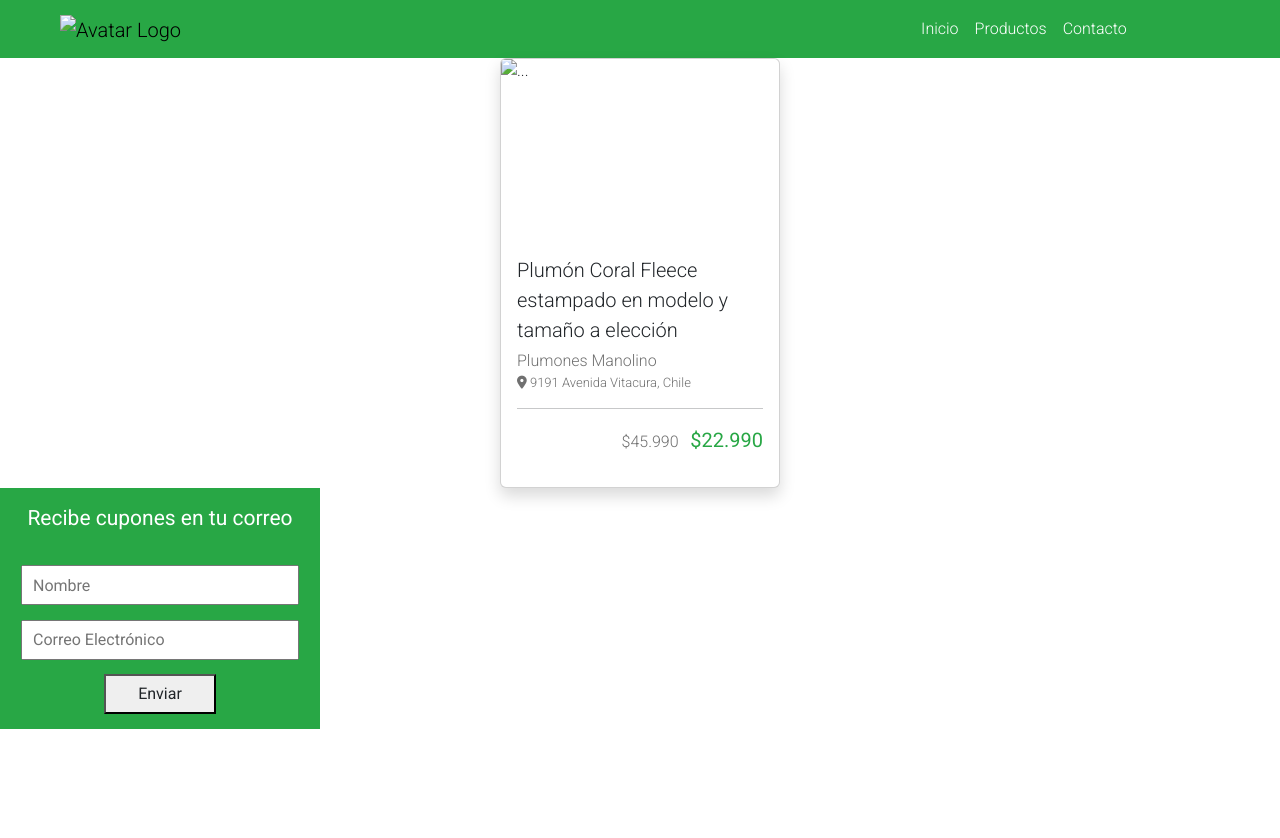
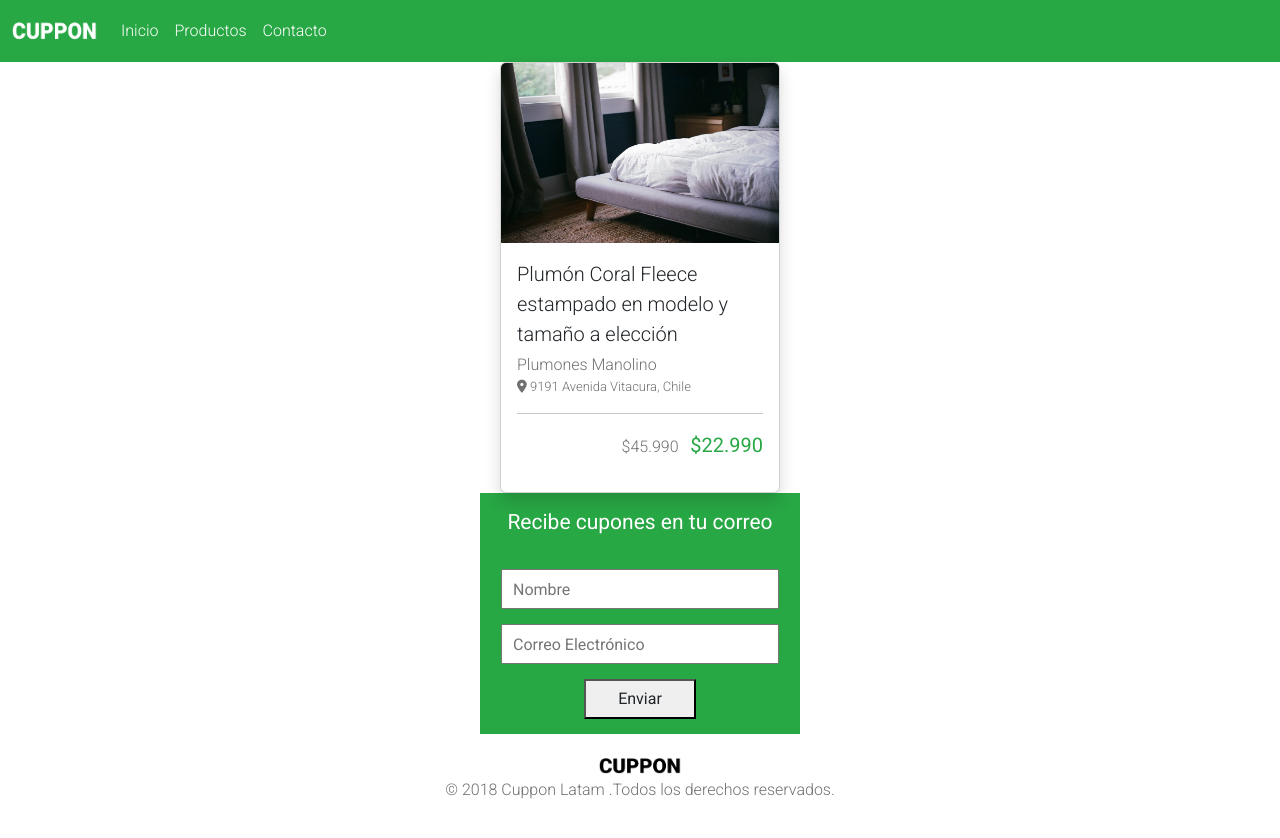
Before and after one commit to marelycarcamo/Cuppon, a plain HTML site: page index.html in a window 1280 px wide. Before the commit the page ends 800 px from the top, so only its background shows below. Drawn offline with nearby package versions, Linux system fonts and the light colour scheme.

Commit message:
correccion form

```diff
--- a/assets/css/style.css
+++ b/assets/css/style.css
@@ -9,37 +9,57 @@ body{
 	font-weight: 300;
 }
 
-/* .roboto-light .card-titulo, .card-subtitle, .card-text, .text-price{
-		font-weight: 300;
-	} */
 
 .roboto-medium, .special-price, #form-titulo, button {
 		font-family: "Roboto", sans-serif;
 		font-weight: 500;
 }
 
+#container-navbar{
+	display: flex;
+	justify-content: center;
+}
+
 .navbar {
-		overflow: hidden;
+		/* overflow: hidden; */
 		background-color: #28A745;
+		 width:  100vw;
+		height: 62px;
+
 	}
-	.navbar-nav {
-		margin-left: 70%;
+.navbar-nav {
+		/* margin-left: 70%; */
 	}
+
+
 
 #logo-cuppon{
 	height: 26px;
 	width: 85px;
+display: flex;
+justify-content: start;
 }
 
+/* .fa-bars:before {
+	content: "\f0c9";
+	font-size: 1px;
+	text-shadow: 1px 0 0 currentColor, 2px 0 0 currentColor, 3px 0 0 currentColor;
+  }
+   */
+
+
+/* row-col-auto */
 .row{
 	display: flex;
 	justify-content: center;
 	align-items: center;
+
 }
 
 .card{
 	display: flex;
 	justify-content: center;
+
 }
 
 .card img {
@@ -48,9 +68,11 @@ body{
 
 
 
+/* ################################### */
 .card-body{
 	width: 278px;
 }
+
 
 .card-title{
 font-size: 20px;
@@ -84,7 +106,7 @@ letter-spacing: 0px;
 form{
 	background-color: #28A745;
 	height: 241px;
-	width: 320px;
+	 width: 320px;
 	display: flex;
 	flex-direction: column;
 	justify-content: space-evenly;
@@ -123,3 +145,46 @@ input[type="text"]:focus {
 	font-size: 21px;
 	color: #FFFFFF;
 }
+#container-formulario{
+	display: flex;
+	justify-content: center;
+}
+
+#container-footer{
+	display: flex;
+	flex-direction: column;
+	align-items: center;
+	justify-content: space-evenly;
+}
+
+footer{
+	display: flex;
+	flex-direction: column;
+	justify-content: center;
+	align-items: center;
+	 width: 100vw;
+	height: 104px;
+	background-color: #FFFFFF;
+
+}
+
+footer img{
+	width:82px ;
+	height: 24px;
+}
+
+footer p{
+	color: #707070;
+	font-size: 16px;
+	text-align: center;
+}
+
+
+@media only screen and (max-width: 576px) {
+
+.navbar, footer{
+	width: 320px;
+}
+
+
+}
--- a/index.html
+++ b/index.html
@@ -29,20 +29,23 @@
 		<title>CUPPON</title>
 	</head>
 	<body>
-		<nav class="navbar navbar-expand-sm px-5">
+		<!-- NAVBAR -->
+		<div id="container-navbar">
+			<nav class="navbar navbar-expand-sm">
 				<div class="container-fluid">
 					<a class="navbar-brand" href="#">
 						<img
 							id="logo-cuppon"
-						src="assets/img/img/logo-white.png"
+							src="assets/img/logo-white.png"
 							alt="Avatar Logo" />
 					</a>
+
 					<button
 						class="navbar-toggler border border-1 text-white-50"
 						type="button"
 						data-bs-toggle="collapse"
 						data-bs-target="#collapsibleNavbar">
-					<span class="fa fa-bars text-white"></span>
+						<span id="fa-bars" class="fa fa-bars text-light"></span>
 					</button>
 					<div class="collapse navbar-collapse" id="collapsibleNavbar">
 						<ul class="navbar-nav">
@@ -59,10 +62,12 @@
 					</div>
 				</div>
 			</nav>
+		</div>
+		<!-- CARDS -->
 		<div class="row row-cols-auto">
 			<div class="card shadow p-0">
 				<img
-					src="assets/img/img/cupon-1.jpg"
+					src="assets/img/cupon-1.jpg"
 					class="card-img-top img-fluid"
 					alt="..." />
 				<div class="card-body">
@@ -83,7 +88,7 @@
 			</div>
 		</div>
 		<!-- FORMULARIO -->
-
+		<div id="container-formulario">
 			<form class="text-white">
 				<p id="form-titulo">Recibe cupones en tu correo</p>
 				<div class="form-input">
@@ -98,11 +103,19 @@
 				</div>
 				<button type="submit" class="form-boton">Enviar</button>
 			</form>
+		</div>
+
+		<!-- FOOTER -->
+		<div id="container-footer">
+			<footer>
+				<img src="assets/img/logo-black.png" alt="" />
+				<p>© 2018 Cuppon Latam .Todos los derechos reservados.</p>
+			</footer>
+		</div>
 
 		<script
 			src="https://cdn.jsdelivr.net/npm/bootstrap@5.3.3/dist/js/bootstrap.bundle.min.js"
 			integrity="sha384-YvpcrYf0tY3lHB60NNkmXc5s9fDVZLESaAA55NDzOxhy9GkcIdslK1eN7N6jIeHz"
 			crossorigin="anonymous"></script>
-		<script src="assets/js/cuppon.js"></script>
 	</body>
 </html>
```
Lines whose indentation alone changed are shown as unchanged.
